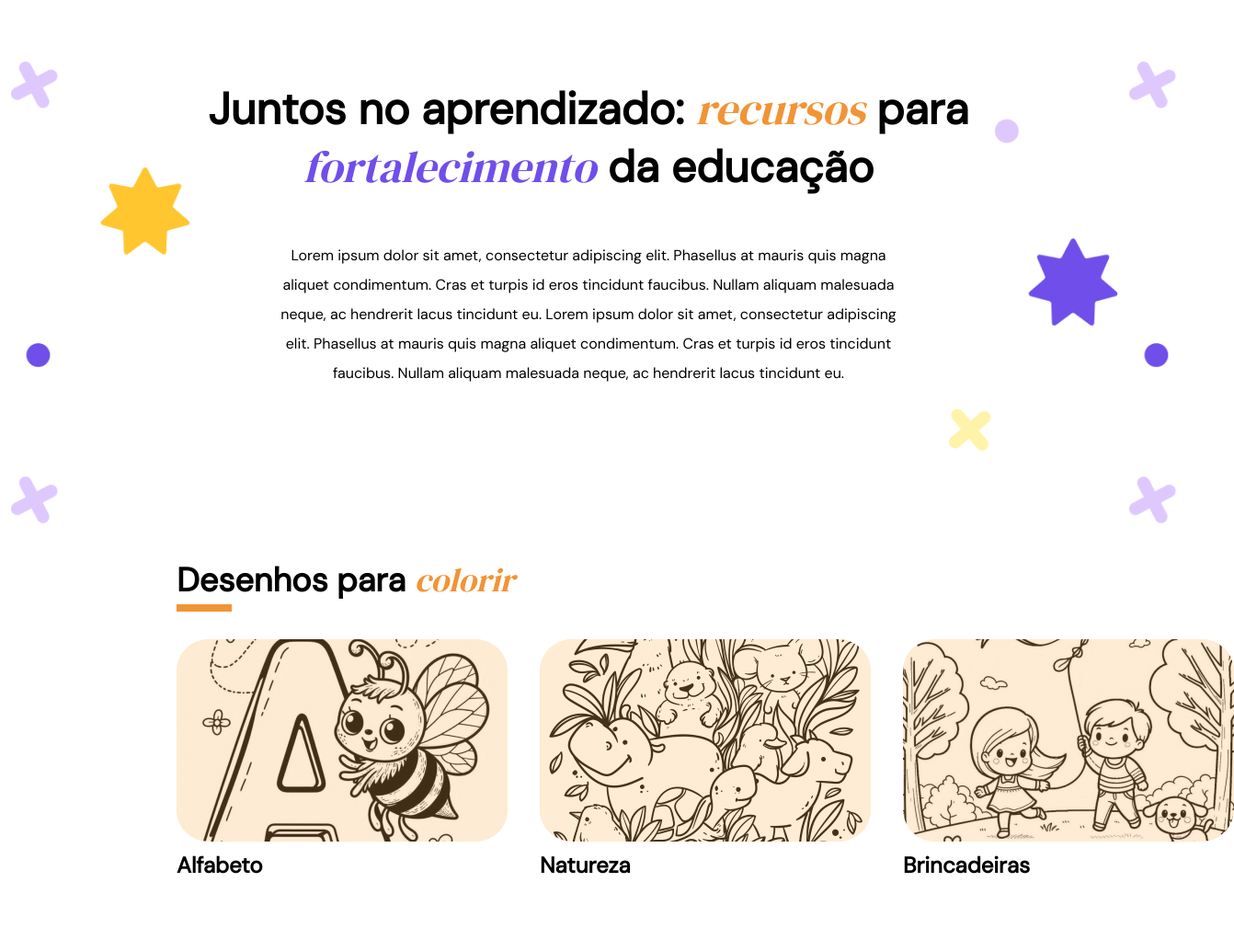
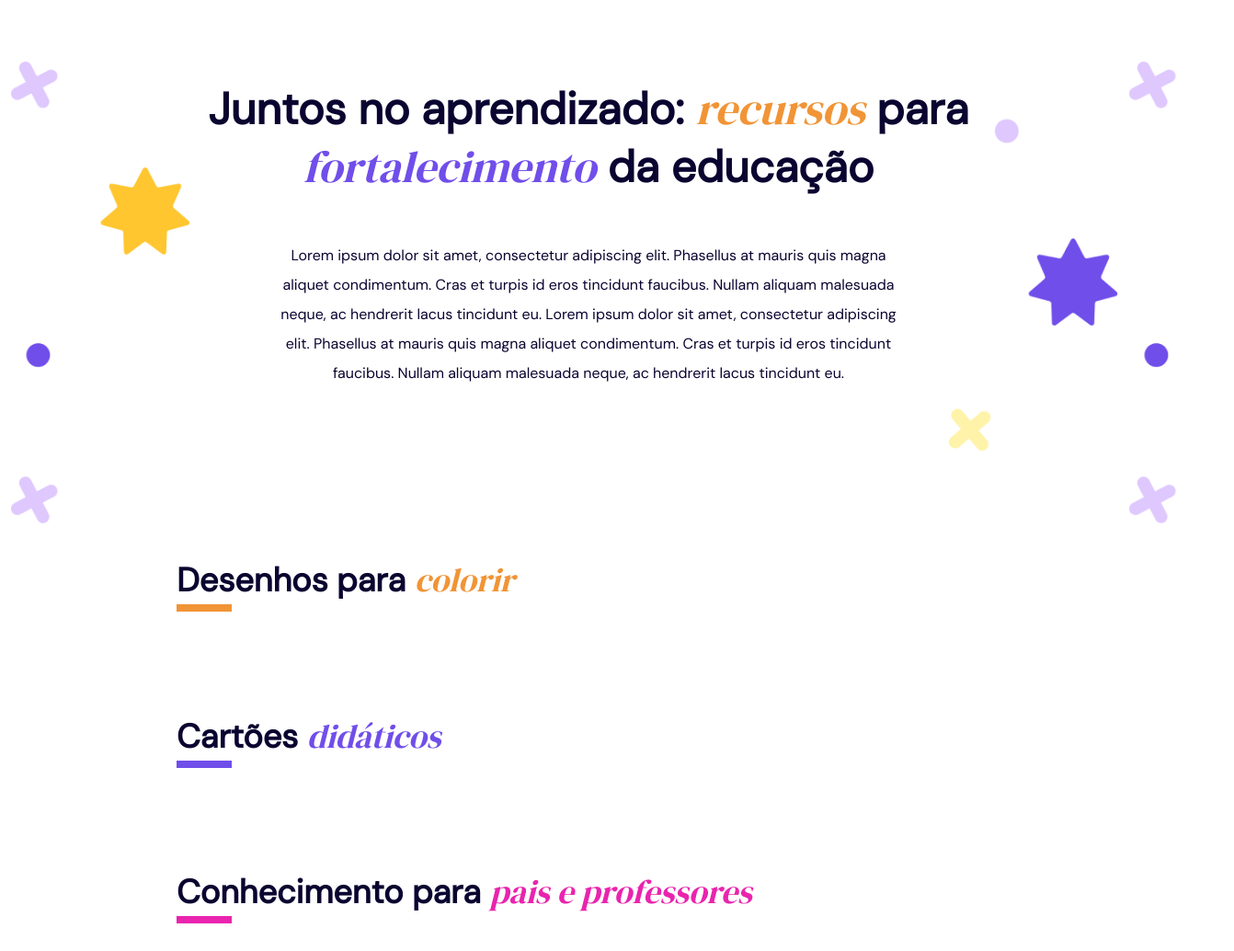
Before and after one commit to PedroH31/Frontend-ProSempre, a website: page DesafioProSempre/paginas/pais-e-profs/pais-e-profs.html in a window 1280 px wide. Shown: the whole page at 92% size, 1342 px wide, since content can reach past the window. Before the commit the page ends 981 px from the top, so only its background shows below. Drawn offline with Linux system fonts and the light colour scheme; files that its build step writes are made by us from their sources; files whose address does not match are found by name.

Commit message:
ajuste dos cards

```diff
--- a/DesafioProSempre/css/pais-e-profs/pais-e-profs.css
+++ b/DesafioProSempre/css/pais-e-profs/pais-e-profs.css
@@ -4,17 +4,20 @@
 :root {
     --roxo-principal: #704EEA;
     --lilas-secundaria: #DFC8FE;
-
     --amarelo-principal: #F19436;
     --amarelo-secundario: #FFD25B;
     --amarelo-areia: #FFF3A9;
     --cor-de-cobertura: rgba(255, 181, 85, 0.25);
-    ;
+    --rosa-principal:#E924AE;
+    --cor-do-texto:#0A0430;
 
+    --rectangle-width: 60px;
+    --rectangle-height: 8px;
   }
 
 body {
     font-family: 'DM Sans', sans-serif;
+    color: var(--cor-do-texto);
   }
 
 span{
@@ -22,6 +25,16 @@ span{
     font-style: italic;
     font-weight: 400;
   }
+
+.amarelo{
+  color: var(--amarelo-principal);
+}
+.roxo{
+  color: var(--roxo-principal);
+}
+.rosa{
+  color:var(--rosa-principal);
+}
 
 .container{
   display: flex;
@@ -46,19 +59,6 @@ span{
   line-height: 32px;
   letter-spacing: 7.5%;
 }
-section.card-gallery{
-  left: 140px;
-  display: grid;
-  padding:  0 12em;
-}
-.amarelo{
-    color: var(--amarelo-principal);
-}
-
-.roxo{
-    color: var(--roxo-principal);
-}
-
 .subtitulo{
   font-weight: 600;
   font-size: 36px;
@@ -66,17 +66,41 @@ section.card-gallery{
   left: 100px;
 }
 
+
+section.card-colorir,.card-didaticos,.card-pais{
+  left: 140px;
+  display: grid;
+  padding:  0 12em;
+}
+.card-didaticos{
+  padding-top: 50px;
+  padding-bottom: 50px;
+}
+
+.card-colorir .rectangle-divider {
+  width: var(--rectangle-width);
+  height: var(--rectangle-height);
+  background-color: var(--amarelo-principal);
+}
+
+.card-didaticos .rectangle-divider {
+  width: var(--rectangle-width);
+  height: var(--rectangle-height);
+  background-color: var(--roxo-principal);
+}
+
+.card-pais .rectangle-divider {
+  width: var(--rectangle-width);
+  height: var(--rectangle-height);
+  background-color: var(--rosa-principal);
+}
+
 .cards{
   display: flex;
   justify-content: center;
-  gap: 35px;
+  gap: 33px;
 }
 
-.card-gallery .rectangle-divider {
-  width: 60px;
-  height: 8px;
-  background-color: var(--amarelo-principal);
-}
 
 .item{
   position: relative;
@@ -96,14 +120,16 @@ section.card-gallery{
   width: 360px;
   height: 220px;
   border-radius: 35px;
-  background-color: var(--cor-de-cobertura); /* cor vermelha com transparência */
+  background-color: var(--cor-de-cobertura);
   pointer-events: none;
 }
 
 .item p {
   font-size: 24px ;
   font-weight: 700;
-  margin-top: 10px;
+  margin-top: 15px;
   text-align: left;
   line-height: 32px;
+  padding-left: 15px;
+  color: black;
 }
--- a/DesafioProSempre/paginas/pais-e-profs/pais-e-profs.html
+++ b/DesafioProSempre/paginas/pais-e-profs/pais-e-profs.html
@@ -5,6 +5,7 @@
     <meta name="viewport" content="width=device-width, initial-scale=1.0">
     <link rel="stylesheet" href="../css/style.css">
     <link rel="stylesheet" href="../css/pais-e-profs/pais-e-profs.css">
+    <link rel="stylesheet" href="../css/pais-e-profs/carrossel.css">
     <title>Pais e Professores</title>
 </head>
 <body>
@@ -14,26 +15,24 @@
         <p class="descricao">Lorem ipsum dolor sit amet, consectetur adipiscing elit. Phasellus at mauris quis magna <br> aliquet condimentum. Cras et turpis id eros tincidunt faucibus. Nullam aliquam malesuada <br> neque, ac hendrerit lacus tincidunt eu. Lorem ipsum dolor sit amet, consectetur adipiscing <br> elit. Phasellus at mauris quis magna aliquet condimentum. Cras et turpis id eros tincidunt<br> faucibus. Nullam aliquam malesuada neque, ac hendrerit lacus tincidunt eu.</p>
     </div>
     <main>
-        <section class="card-gallery">
+        <section class="card-colorir">
             <h2 class="subtitulo">Desenhos para <span class="amarelo">colorir</span>
                 <div class="rectangle-divider"></div>
             </h2>
-
-            <div class="cards">
-                <div class="item">
-                    <img src="../../img/pais-e-profs/image-01-colorir.png">
-                    <p>Alfabeto</p>
-                </div>
-                <div class="item">
-                    <img src="../../img/pais-e-profs/image-02-colorir.png">
-                    <p>Natureza</p>
-                </div>
-                <div class="item">
-                    <img src="../../img/pais-e-profs/image-03-colorir.png">
-                    <p>Brincadeiras</p>
-                </div>
-            </div>
+            <div class="cards" id="cards-didaticos"></div>
+        </section>
+        <section class="card-didaticos">
+            <h2 class="subtitulo">Cartões <span class="roxo">didáticos</span>
+                <div class="rectangle-divider"></div>
+            </h2>
+            <div class="cards" id="cards-materias"></div>
+        </section>
+        <section class="carrosel card-pais">
+            <h2 class="subtitulo">Conhecimento para <span class="rosa">pais e professores</span>
+                <div class="rectangle-divider"></div>
+            </h2>
         </section>
     </main>
+    <script src="../../js/pais-e-profs/slider.js"></script>
 </body>
 </html>
```
Also changed, not shown: DesafioProSempre/js/main.js (+5 -2 lines), DesafioProSempre/js/utility/data.js (+31 -1 lines), DesafioProSempre/js/utility/templates.js (+7 -1 lines), DesafioProSempre/css/pais-e-profs/carrossel.css (added), DesafioProSempre/img/pais-e-profs/image-01-materias.png (added), DesafioProSempre/img/pais-e-profs/image-01-pais.png (added), DesafioProSempre/img/pais-e-profs/image-02-materias.png (added), DesafioProSempre/img/pais-e-profs/image-02-pais.png (added), DesafioProSempre/img/pais-e-profs/image-03-materias.png (added), DesafioProSempre/img/pais-e-profs/image-03-pais.png (added), DesafioProSempre/js/pais-e-profs/slider.js (added).
